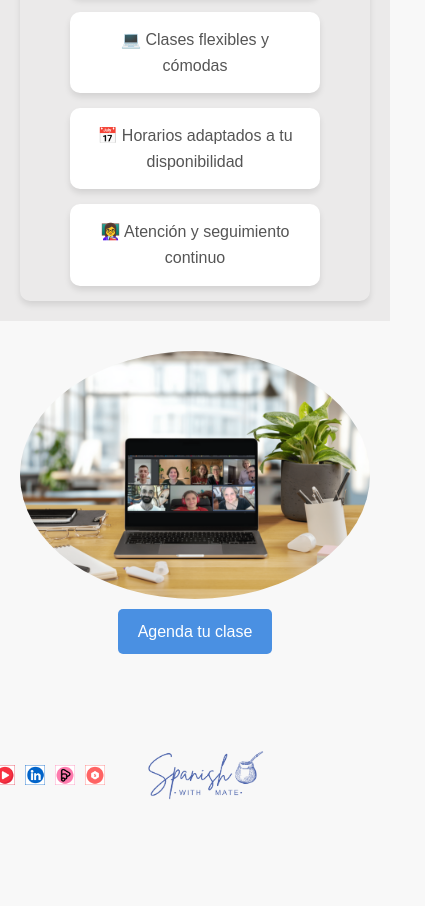
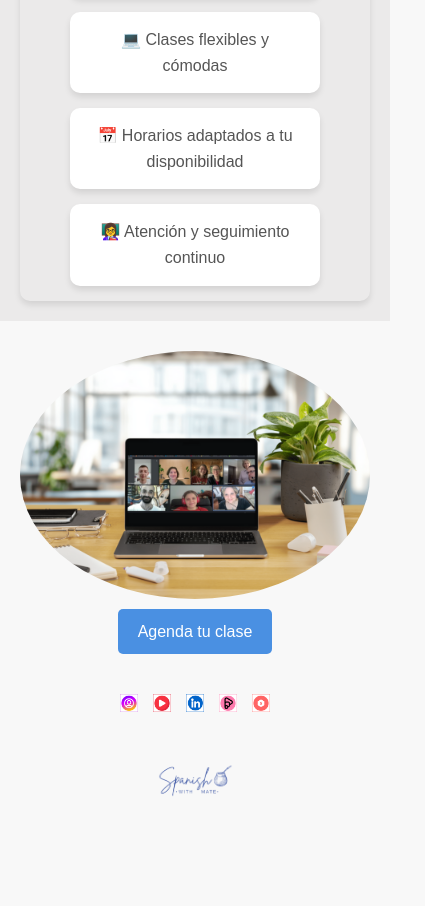
Before and after one commit to cacciamanomara/spanishwithmate, a website: page index.html in a window 390 px wide. Shown: the part 2070-2976 px from the top of the page, 425 px wide, since content can reach past the window. Before the commit the page ends 2944 px from the top, so only its background shows below. Drawn offline with nearby package versions, Linux system fonts and the light colour scheme; grey boxes are pictures that could not be loaded; a web font is replaced by a local one.

Commit message:
Tercer commit con mi código SCSS

```diff
--- a/scss/estilos.scss
+++ b/scss/estilos.scss
@@ -557,7 +557,6 @@ header img {
   }
 }
 
-// **Footer**
 footer {
   display: flex;
   justify-content: center;
@@ -567,10 +566,14 @@ footer {
   padding: 20px;
   gap: 20px;
   text-align: center;
+  flex-wrap: wrap; // Permite que los elementos se ajusten en múltiples filas
 
+  // Estilo para la sección de Instagram
   .insta {
     display: flex;
     gap: 10px;
+    justify-content: center;
+    align-items: center;
 
     a img {
       width: 20px;
@@ -583,14 +586,48 @@ footer {
     }
   }
 
+  // Banner del footer
   .banner-footer img {
     width: 160px;
     height: auto;
   }
 
+  // Estilo para los iframes
   section iframe {
     width: 120px;
     height: 60px;
     margin-top: 0;
   }
+
+  // Media Query para pantallas pequeñas (móviles)
+  @media (max-width: 768px) {
+    flex-direction: column; // Pone todo en una columna
+    gap: 15px; // Reduce el espacio entre los elementos
+
+    .insta {
+      gap: 15px; // Espacio mayor entre los íconos de Instagram
+    }
+
+    .banner-footer img {
+      width: 120px; // Reduce el tamaño del banner en pantallas pequeñas
+    }
+
+    section iframe {
+      width: 100px; // Hace más pequeño el iframe en pantallas pequeñas
+      height: 50px; // Ajusta la altura
+    }
+  }
+
+  // Media Query para pantallas aún más pequeñas (por ejemplo, móviles en orientación vertical)
+  @media (max-width: 480px) {
+    padding: 15px; // Reduce el padding para pantallas más pequeñas
+    .insta a img {
+      width: 18px; // Reduce el tamaño de los íconos de Instagram
+      height: 18px;
+    }
+
+    .banner-footer img {
+      width: 100px; // Hace aún más pequeño el banner
+    }
+  }
 }
```
Also changed, not shown: css/estilos.css, 1 other file.
